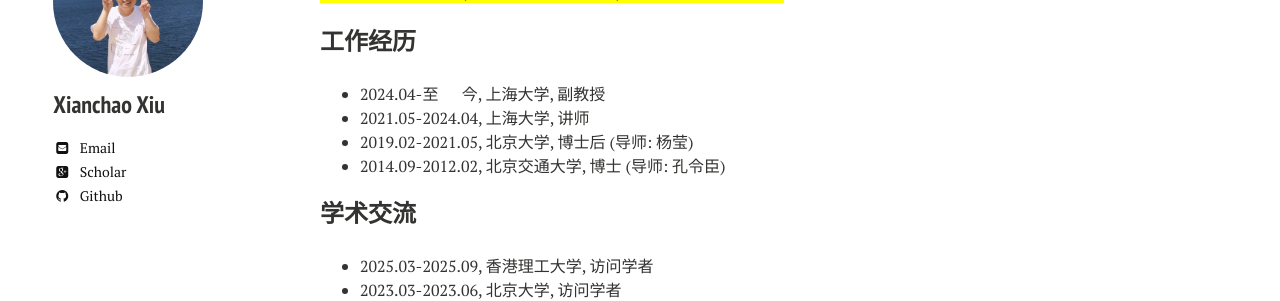
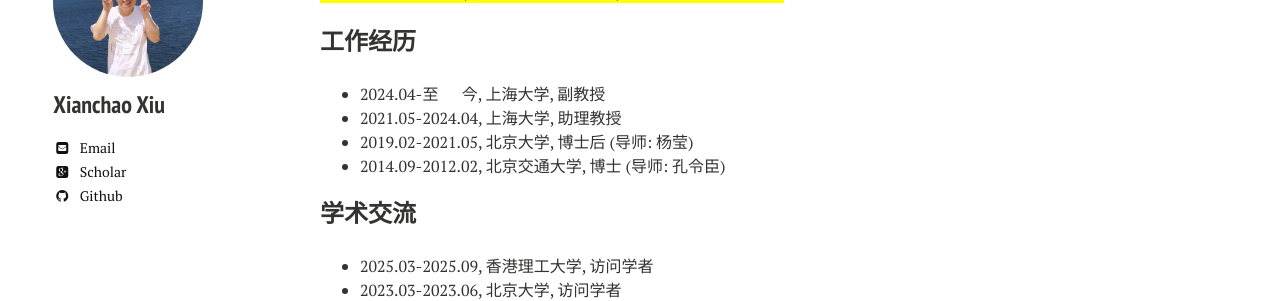
Before and after one commit to xianchaoxiu/xianchaoxiu.github.io, a Jekyll site: the page built from chinese/index.md, in a window 1280 px wide. Shown: the part 145-446 px from the top of the page. Built offline with Jekyll 4.4.1, drawn with Linux system fonts in a browser that asks for light colours; nearby versions of some CDN libraries.

Commit message:
Update index.md

```diff
--- a/chinese/index.md
+++ b/chinese/index.md
@@ -13,7 +13,7 @@ share: false
 
 ### 工作经历
 * 2024.04-至&nbsp;&nbsp;&nbsp;&nbsp;&nbsp;&nbsp;今, 上海大学, 副教授 <br>
-* 2021.05-2024.04, 上海大学, 讲师 <br>
+* 2021.05-2024.04, 上海大学, 助理教授 <br>
 * 2019.02-2021.05, 北京大学, 博士后 (导师: 杨莹) <br>
 * 2014.09-2012.02, 北京交通大学, 博士 (导师: 孔令臣)<br>
 
```
